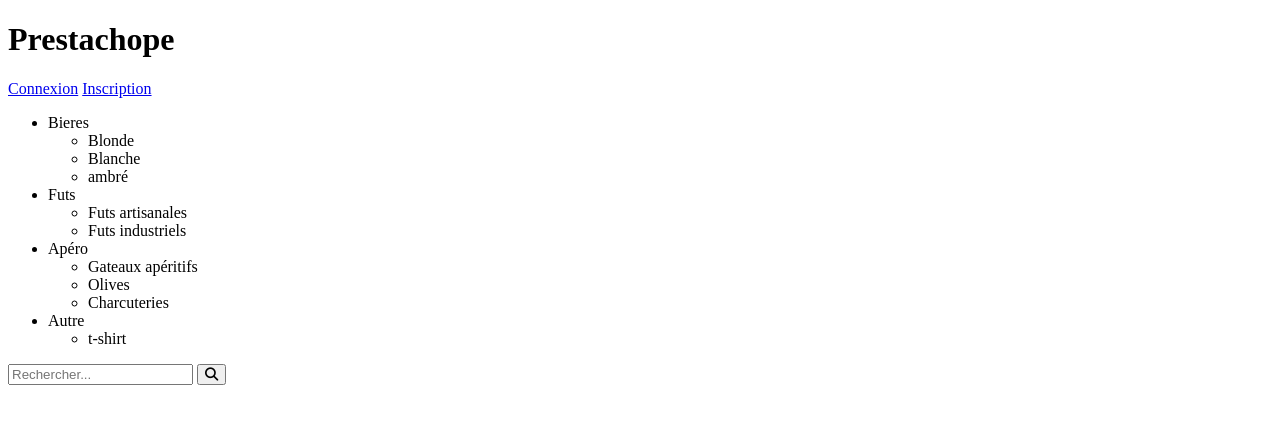
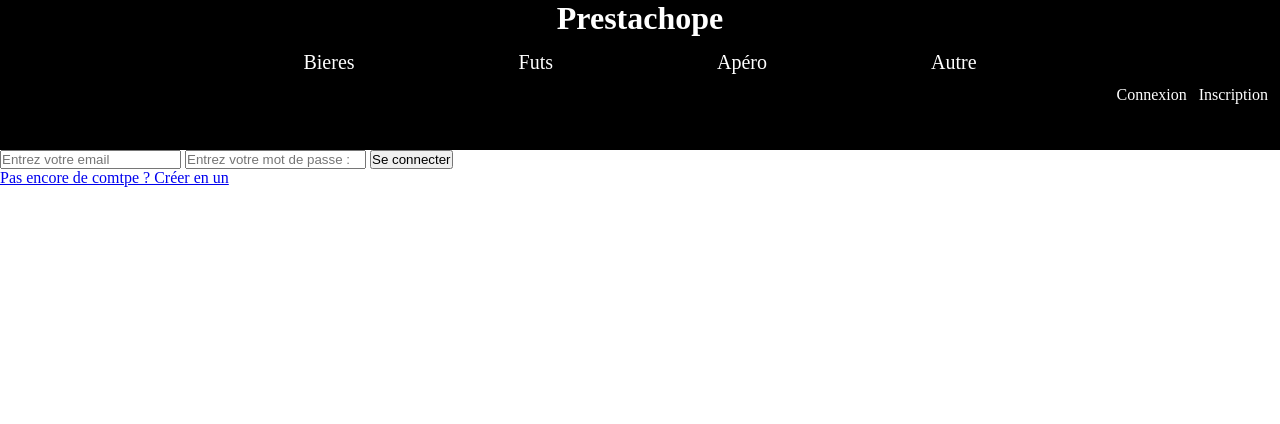
Before and after one commit to Nihilius63/PrestachopeGroupe5, a PHP site: page /index.php?page=connexion in a window 1280 px wide. Shown: the top 424 px of the page. Run offline with PHP 8.4, Linux system fonts and the light colour scheme; some libraries are stand-ins or nearby versions.

Commit message:
Connexion , inscription, début de css (présentation, header)

```diff
--- a/web/DAO/utilisateursDAO.php
+++ b/web/DAO/utilisateursDAO.php
@@ -3,7 +3,7 @@ class utilisateursDAO
 {
     public static function verifUtilisateur($utilisateurDTO){
         $bdd= databaselinker::getconnexion();
-        $resultat=$bdd->prepare('SELECT * FROM utilisateurs WHERE mail=?');
+        $resultat=$bdd->prepare('SELECT * FROM prestachope_bdd5.utilisateurs WHERE mail=?');
         $resultat->execute(array($utilisateurDTO->getMail()));
         $result=$resultat->fetch();
         $erreur=true;
@@ -16,4 +16,12 @@ class utilisateursDAO
         }
         return $erreur;
     }
+
+    public static function connexUtilisateur($utilisateurDTO) {
+        $bdd= databaselinker::getconnexion();
+        $resultat=$bdd->prepare('SELECT * FROM prestachope_bdd5.utilisateurs WHERE mail=? and motdepasse=?');
+        $resultat->execute(array($utilisateurDTO->getMail(),$utilisateurDTO->getMotdepasse()));
+        $result=$resultat->fetchAll();
+        var_dump($result);
+    }
 }
--- /dev/null
+++ b/web/assets/css/header.css
@@ -0,0 +1,59 @@
+*{
+    padding: 0;
+    margin: 0;
+    box-sizing: border-box;
+}
+.containt{
+   width: 100%;
+   height: 150px;
+   background-color: black;
+   color: #fff;
+}
+.top{
+    display: flex;
+    width: 100%;
+    justify-content: center;
+    align-items: center;
+}
+.dropdown{
+    justify-content: center;
+    padding-top: 14px;
+}
+.dropdown .ligne{
+    display: inline-block;
+    vertical-align: top;
+    font-size: 20px;
+    margin-right:80px;
+    margin-left: 80px;
+    position: relative;
+}
+.dropdown a{
+    text-decoration: none;
+    color: #fff;
+}
+.dropdown li{
+    list-style: none;
+}
+.btn{
+    display: flex;
+    justify-content: flex-end;
+    align-items: flex-end;
+    padding-top: 12px;
+}
+.btn a {
+    margin-right: 12px;
+    text-decoration: none;
+    color: white;
+}
+.dropdown{
+    display: flex;
+}
+.sub-menu{
+    display: none;
+    font-size: 15px;
+    position: absolute;
+    width: 150px;
+}
+.dropdown li:hover .sub-menu{
+    display: block;
+}
--- a/web/index.php
+++ b/web/index.php
@@ -7,7 +7,7 @@
 	<body>
 <?php
 	session_start();
-    $page = "connexion";
+    $page = "presentation";
 
   	if(!empty($_GET['page']))
   	{
--- /dev/null
+++ b/web/pages/connexion/Connexion_controller.php
@@ -0,0 +1,20 @@
+<?php
+    include_once 'DTO/utilisateursDTO.php';
+    include_once 'DAO/utilisateursDAO.php';
+
+class Connexion_controller {
+        public function includeview()
+            {
+                include_once 'Connexion_view.php';
+            }
+
+        public function connectUtilisateur($email,$motdepasse) {
+            $utilisateur=new utilisateursDTO();
+            $utilisateur->setMail($email);
+            $utilisateur->setMotdepasse($motdepasse);
+            utilisateursDAO::connexUtilisateur($utilisateur);
+        }
+        /*public function redirectUser(){
+            header ('location: index.php?page=presentation');
+        }*/
+    }
--- /dev/null
+++ b/web/pages/connexion/Connexion_view.php
@@ -0,0 +1,14 @@
+<!doctype html>
+<html>
+    <head>
+        <title>Prestachope</title>
+    </head>
+    <body>
+        <form action="" method="POST">
+            <input type="email" name="email" placeholder="Entrez votre email">
+            <input type="password" name="mdp" placeholder="Entrez votre mot de passe : ">
+            <input type="submit" value="Se connecter">
+        </form>
+        <a href="index.php?page=inscription"  value="inscription" >Pas encore de comtpe ? Créer en un</a>
+    </body>
+</html>
--- a/web/pages/header.php
+++ b/web/pages/header.php
@@ -3,59 +3,55 @@
     <head>
         <title></title>
         <meta charset="UTF-8">
+        <link rel="stylesheet" href="assets/css/header.css"/>
+        <link rel="stylesheet" href="assets/css/reset.css"/>
         <script src="https://kit.fontawesome.com/e4c565c7ff.js" crossorigin="anonymous"></script>
     </head>
     <body>
         <header>
+            <div class="containt">
+                <div class="top">
                     <div class="titre">
                         <h1> Prestachope </h1>
+                    </div>
+                </div>
+                <div class="dropdown">
+                    <ul>
+                        <li class="ligne">
+                            <a href="index.php?page=biere"  value="biere" >Bieres</a>
+                            <ul class="sub-menu">
+                                <li><a href="index.php?page=blonde"  value="blonde" >Blonde</a></li>
+                                <li><a href="index.php?page=blanche"  value="blanche" >Blanche</a></li>
+                                <li><a href="index.php?page=ambre"  value="ambre" >Ambré</a></li>
+                            </ul>
+                        </li>
+                        <li class="ligne">
+                            <a href="index.php?page=futs"  value="futs" >Futs</a>
+                            <ul class="sub-menu">
+                                <li><a href="index.php?page=futs_artisanales"  value="futs artisanales" >Futs artisanales</a></li>
+                                <li>Futs industriels</li>
+                            </ul>
+                        </li>
+                        <li class="ligne">
+                            <a href="index.php?page=apero"  value="apero" >Apéro</a>
+                            <ul class="sub-menu">
+                                <li><a href="index.php?page=gateaux_aperitifs"  value="gateaux aperitifs" >Gateaux apéritifs</a></li>
+                                <li><a href="index.php?page=olives"  value="olives" >Olives</a></li>
+                                <li><a href="index.php?page=charcuteries"  value="charcuteries" >Charcuteries</a></li>
+                            </ul>
+                        </li>
+                        <li class="ligne">
+                            <a href="index.php?page=autre"  value="autre" >Autre</a>
+                            <ul class="sub-menu">
+                                <li><a href="index.php?page=tshirt"  value="tshirt" >t-shirt</a></li>
+                            </ul>
+                        </li>
+                    </ul>
                 </div>
                 <div class="btn">
                     <a href="index.php?page=connexion"  value="connexion" >Connexion</a>
                     <a href="index.php?page=inscription"  value="inscription" >Inscription</a>
                </div>
-            <div class="dropdown">
-                <ul>
-                    <li>
-                        Bieres
-                        <ul>
-                            <li>Blonde</li>
-                            <li>Blanche</li>
-                            <li>ambré</li>
-                        </ul>
-                    </li>
-                    <li>
-                        Futs
-                        <ul>
-                            <li>Futs artisanales</li>
-                            <li>Futs industriels</li>
-                        </ul>
-                    </li>
-                    <li>
-                        Apéro
-                        <ul>
-                            <li>Gateaux apéritifs</li>
-                            <li>Olives</li>
-                            <li>Charcuteries</li>
-                        </ul>
-                    </li>
-                    <li>
-                        Autre
-                        <ul>
-                            <li> t-shirt</li>
-                        </ul>
-                    </li>
-                </ul>
-            </div>
-            <div class="recherche">
-                <form action="" method="post">
-                    <input class="recherche-txt" type="text" name="recherche" placeholder="Rechercher..." minlength="3">
-                    <button type="submit" class="btn_search">
-                    <div class="bouton-btn">
-                    <i class="fas fa-search"></i>
-                </div>
-                </button>
-                </form>
             </div>
         </header>
     </body>
--- a/web/pages/inscription/Inscriptionview.php
+++ b/web/pages/inscription/Inscriptionview.php
@@ -9,11 +9,12 @@
             <input type="text" name="prenom" placeholder="*Prénom" required />
             <input type="text" name="nom" placeholder="*Nom" required />
             <input type="email" name="email" placeholder="*Email" required />
-            <input type="text" name="adresse" placeholder="*adresse" required />
+            <input type="text" name="adresse" placeholder="*Adresse" required />
             <input type="password" name="mdp" placeholder="*Mot de passe" required />
+             <input type="password" name="conf_mdp" placeholder="*Confirmation mot de passe" required />
             <input type="submit" value="S'inscrire">
             <p> *Champs obligatoires </p>
         </form>
-        <a href="index.php?pages=connexion"  value="connexion" >Déja client ? Connectez-vous</a>
+        <a href="index.php?page=connexion"  value="connexion" >Déja client ? Connectez-vous</a>
     </body>
 </html>
--- a/web/tools/SuperController.php
+++ b/web/tools/SuperController.php
@@ -4,11 +4,16 @@ class SuperController
 {
 	public static function callPage($page)
 	{
-            include_once("pages/header.php");
             switch($page)
             {
+                case "presentation":
+                {
+                   include_once 'pages/presentation/presentation_view.php';
+                   break;
+                }
                 case "new_product":
                 {
+                    include_once("pages/header.php");
                     include_once '/xampp/htdocs/PrestachopeGroupe5/web/DAO/categorieDAO.php';
                     include_once 'pages/creationproduit/Creation_produitcontrolleur.php';
                     $instanceController = new Creation_produitcontrolleur();
@@ -39,6 +44,7 @@ class SuperController
                 }
                 case "new_categorie":
                 {
+                    include_once("pages/header.php");
                     include_once 'pages/creationcategorie/Creation_categoriecontrolleur.php';
                     $instanceController = new Creation_categoriecontrolleur();
                     $instanceController->includeView();
@@ -50,6 +56,7 @@ class SuperController
                 }
                 case "new_souscategorie":
                 {
+                    include_once("pages/header.php");
                     include_once 'pages/creationsouscategorie/Creation_souscategoriecontrolleur.php';
                     $instanceController = new Creation_souscategoriecontrolleur();
                     $instanceController->includeView();
@@ -61,6 +68,7 @@ class SuperController
                 }
                 case "delete_produit":
                 {
+                    include_once("pages/header.php");
                     include_once 'pages/deleteproduit/delete_produitcontrolleur.php';
                     $instanceController = new delete_produitcontrolleur();
                     $instanceController->includeView();
@@ -72,6 +80,7 @@ class SuperController
                 }
                 case "delete_categorie":
                 {
+                    include_once("pages/header.php");
                     include_once 'pages/deleteproduit/delete_produitcontrolleur.php';
                     $instanceController = new delete_categoriecontrolleur();
                     $instanceController->includeView();
@@ -83,6 +92,7 @@ class SuperController
                 }
                 case "delete_souscategorie":
                 {
+                    include_once("pages/header.php");
                     include_once 'pages/deletesouscategorie/delete_souscategoriecontrolleur.php';
                     $instanceController = new delete_souscategoriecontrolleur();
                     $instanceController->includeView();
@@ -94,15 +104,36 @@ class SuperController
                 }
                 case "inscription":
                 {
+                    include_once("pages/header.php");
                     include_once 'pages/inscription/Inscription_controlleur.php';
                     $instanceController = new Inscription_controlleur();
                     $instanceController->includeview();
-                    if (isset($_POST['nom'], $_POST['prenom'], $_POST['email'], $_POST['adresse'], $_POST['mdp']))
+                    if (isset($_POST['nom'], $_POST['prenom'], $_POST['email'], $_POST['adresse'], $_POST['mdp'], $_POST['conf_mdp']))
                     {
-                        $instanceController->newUtilisateur($_POST['nom'], $_POST['prenom'], $_POST['email'], $_POST['adresse'], $_POST['mdp']);
+                        if ($_POST['mdp']==$_POST['conf_mdp'])
+                        {
+                            if($instanceController->newUtilisateur($_POST['nom'], $_POST['prenom'], $_POST['email'], $_POST['adresse'], $_POST['mdp']))
+                            {
+                               $instanceController->redirectUser();
+                            }
+                        }
+                        else
+                        {
+                            echo "les deux mots de passe sont différents";
+                        }
                     }
                 break;
                 }
+                case "connexion":
+                    include_once("pages/header.php");
+                    include_once 'pages/connexion/Connexion_controller.php';
+                    $instanceController = new Connexion_controller();
+                    $instanceController->includeview();
+                    if(isset($_POST['email'],$_POST['mdp']))
+                        {
+                            $instanceController->connectUtilisateur($_POST['email'], $_POST['mdp']);
+                        }
+                break;
             }
         }
 }
```
Also changed, not shown: web/assets/css/presentation.css (added, +49 -0 lines), web/pages/inscription/Inscription_controlleur.php (+7 -3 lines), web/pages/presentation/presentation_view.php (added, +21 -0 lines), web/assets/img/background.jpg (added), web/assets/img/background1.jpg (added), web/assets/img/background2.jpg (added), web/pages/presentationDylan.php (renamed from web/pages/presentation.php). Lines whose indentation alone changed are shown as unchanged.
